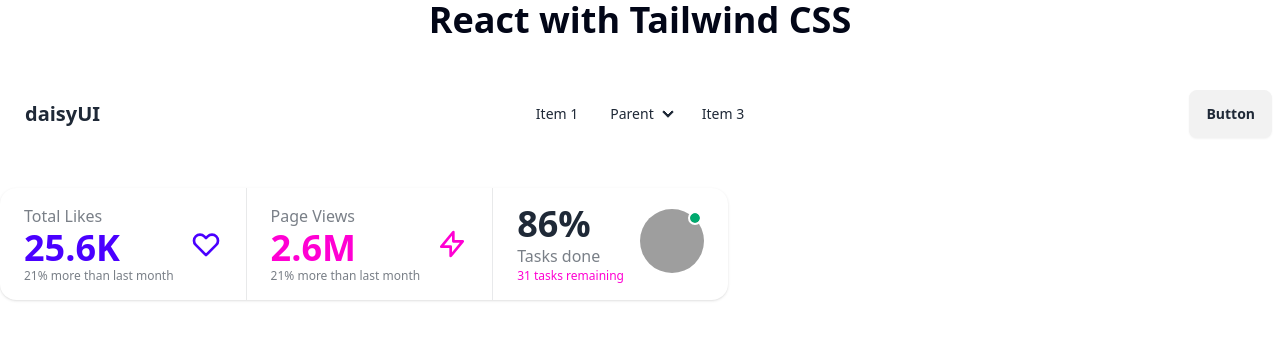
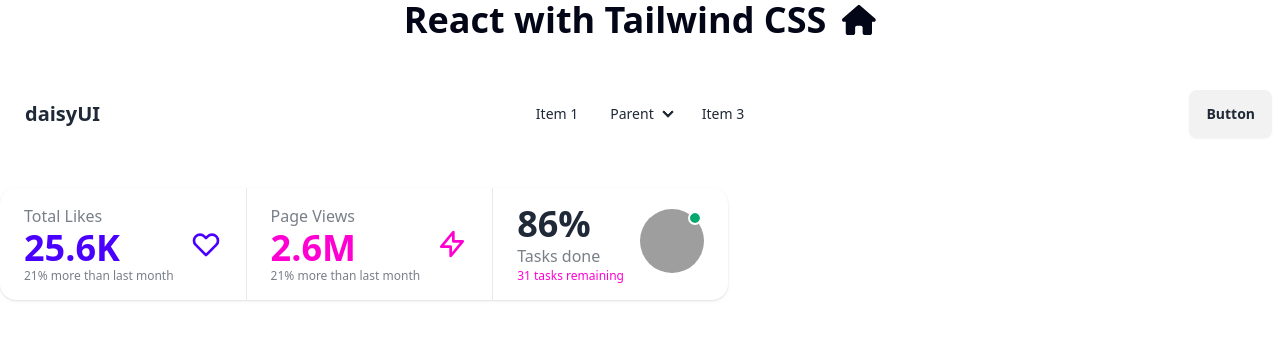
Before and after one commit to sumayaakter533/price-options, a React (Vite) app: page / in a window 1280 px wide. Shown: the top 340 px of the page. Built offline with nearby package versions, Linux system fonts and the light colour scheme; grey boxes are pictures that could not be loaded.

Commit message:
added font awesome icons

```diff
--- a/package.json
+++ b/package.json
@@ -10,6 +10,11 @@
     "preview": "vite preview"
   },
   "dependencies": {
+    "@fortawesome/fontawesome-svg-core": "^6.6.0",
+    "@fortawesome/free-brands-svg-icons": "^6.6.0",
+    "@fortawesome/free-regular-svg-icons": "^6.6.0",
+    "@fortawesome/free-solid-svg-icons": "^6.6.0",
+    "@fortawesome/react-fontawesome": "^0.2.2",
     "react": "^18.3.1",
     "react-dom": "^18.3.1"
   },
--- a/src/App.jsx
+++ b/src/App.jsx
@@ -1,10 +1,13 @@
 import './App.css';
+import { FontAwesomeIcon } from '@fortawesome/react-fontawesome';
+import { faHome } from '@fortawesome/free-solid-svg-icons';
 
 function App() {
 	return (
 		<>
-			<h1 className="text-center text-4xl font-semibold text-slate-950">
+			<h1 className="text-4xl font-semibold text-slate-950 flex items-center justify-center gap-4">
 				React with Tailwind CSS
+				<FontAwesomeIcon icon={faHome} className="text-3xl" />
 			</h1>
 
 			<div className="navbar bg-base-100 my-10">
```
Also changed, not shown: 2 other files (tests, documents, lock files or other folders).
